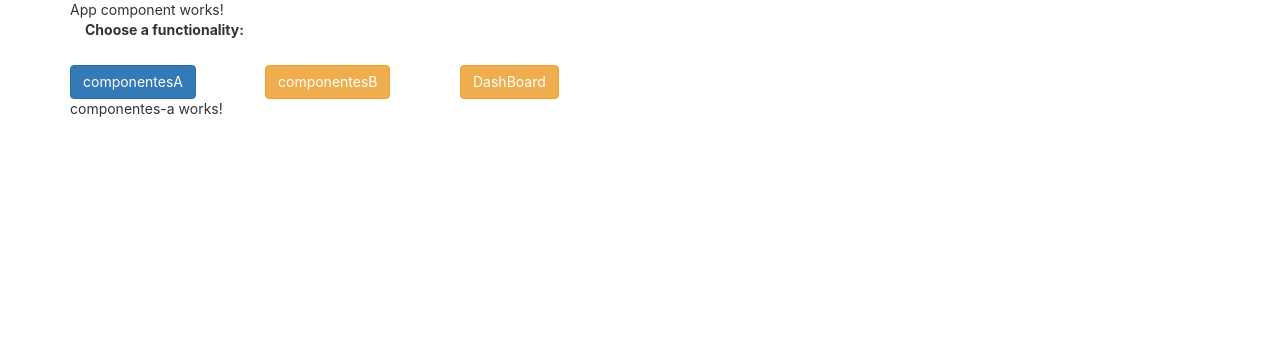
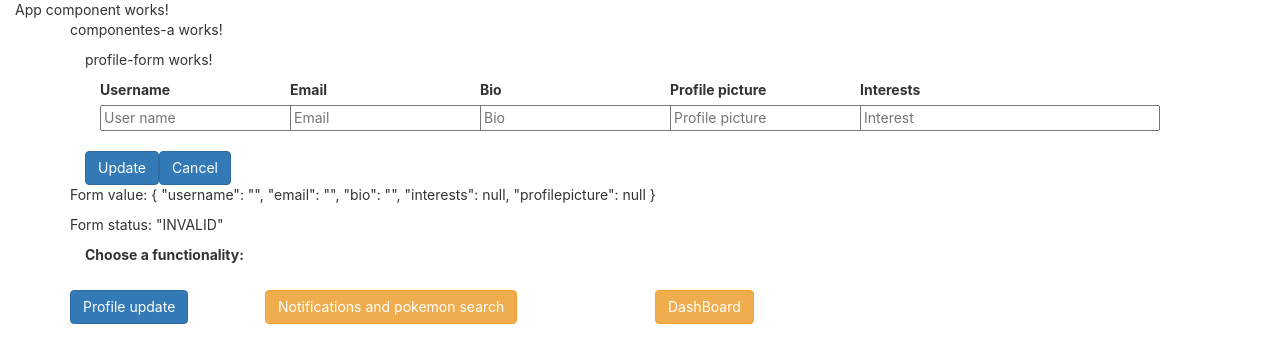
Before and after one commit to jorgemtnz/globallogicAngularCourse, an Angular app: page /componentesA in a window 1280 px wide. Shown: the top 362 px of the page. Built offline with nearby package versions, Linux system fonts and the light colour scheme.

Commit message:
organize the app. Create reactive form

```diff
--- a/src/app/app.component.html
+++ b/src/app/app.component.html
@@ -1,9 +1,16 @@
 <div >
+  <div class="col-sm-12 col-md-12">
+    <p>App component works!</p>
+  </div>
+  <div class=" container">
+      <div class="row">
+        <div class="col-sm-12 col-md-12">
+          <router-outlet></router-outlet>
+        </div>
+      </div>
+    </div>
     <div class="container">
       <div class="row">
-        <div class="col-sm-12 col-md-12">
-          <p>App component works!</p>
-        </div>
       </div>
       <div class="row"></div>
       <div class="col-sm-12 col-md-12">
@@ -15,12 +22,12 @@
       <div class="row">
         <div class="col-sm-2 col-md-2">
           <button class="btn btn-primary" routerLink="componentesA" tabindex="0">
-            <span>componentesA</span>
+            <span>Profile update</span>
           </button>
         </div>
-        <div class="col-sm-2 col-md-2">
+        <div class="col-sm-4 col-md-4">
           <button class="btn btn-warning" routerLink="componentesB" tabindex="0">
-            <span>componentesB</span>
+            <span>Notifications and pokemon search</span>
           </button>
         </div>
         <div class="col-sm-2 col-md-2">
@@ -28,16 +35,9 @@
               <span>DashBoard</span>
             </button>
           </div>
-        <div class="col-sm-6 col-md-6">
+        <div class="col-sm-4 col-md-4">
         </div>
       </div>
     </div>
-    <div class=" container">
-        <div class="row">
-          <div class="col-sm-12 col-md-12">
-            <router-outlet></router-outlet>
-          </div>
-        </div>
-      </div>
   </div>
 <app-spinnerloader></app-spinnerloader>
--- a/src/app/componentes-a/componentes-a.component.html
+++ b/src/app/componentes-a/componentes-a.component.html
@@ -1 +1,2 @@
 <p>componentes-a works!</p>
+<app-profile-form></app-profile-form>
--- a/src/app/componentes-a/componentes-a.module.ts
+++ b/src/app/componentes-a/componentes-a.module.ts
@@ -3,14 +3,18 @@ import { CommonModule } from '@angular/common';
 
 import { ComponentesARoutingModule } from './componentes-a-routing.module';
 import { ComponentesAComponent } from './componentes-a.component';
+import { ProfileFormComponent } from '../profile/profile-form/profile-form.component';
+import { ReactiveFormsModule } from '@angular/forms';
 
 
 @NgModule({
   declarations: [
+    ProfileFormComponent,
     ComponentesAComponent
   ],
   imports: [
     CommonModule,
+    ReactiveFormsModule,
     ComponentesARoutingModule
   ]
 })
--- a/src/app/componentes-b/componentes-b.component.html
+++ b/src/app/componentes-b/componentes-b.component.html
@@ -1 +1,7 @@
 <p>componentes-b works!</p>
+<app-notification-main></app-notification-main>
+<br>
+<hr>
+<app-pokemon-species-search></app-pokemon-species-search>
+<br>
+<hr>
--- a/src/app/notification/notification-input/notification-input.component.html
+++ b/src/app/notification/notification-input/notification-input.component.html
@@ -21,17 +21,17 @@
   <br>
   <div class=" container">
     <div class="row">
-      <div class="col-sm-1 col-md-1">
+      <div class="col-sm-2 col-md-2">
         <button class="btn btn-primary" (click)="addNotification()" tabindex="0">
           <span>Add notification</span>
         </button>
       </div>
-      <div class="col-sm-1 col-md-1">
+      <div class="col-sm-2 col-md-2">
         <button class="btn btn-warning" (click)="deleteLastElement()" tabindex="0">
           <span>Delete last notification</span>
         </button>
       </div>
-      <div class="col-sm-10 col-md-10">
+      <div class="col-sm-8 col-md-8">
       </div>
     </div>
   </div>
--- a/src/app/notification/notification-main/notification-main.component.html
+++ b/src/app/notification/notification-main/notification-main.component.html
@@ -6,14 +6,3 @@
 <app-notification-list [message] = message></app-notification-list>
 <br>
 <hr>
-<div class=" container">
-    <div class="row">
-      <div class="col-sm-2 col-md-2">
-        <button class="btn btn-primary" routerLink="" tabindex="0">
-          <span>Dashboard</span>
-        </button>
-      </div>
-      <div class="col-sm-10 col-md-10">
-      </div>
-    </div>
-  </div>
--- a/src/app/pokemon/pokemon-species-search/pokemon-species-search.component.html
+++ b/src/app/pokemon/pokemon-species-search/pokemon-species-search.component.html
@@ -31,17 +31,4 @@
     </div>
     <br>
     <hr>
-    <div class=" container">
-      <div class="row">
-        <div class="col-sm-2 col-md-2">
-          <button class="btn btn-primary" routerLink="" tabindex="0">
-            <span>Dashboard</span>
-          </button>
-        </div>
-        <div class="col-sm-10 col-md-10">
-        </div>
-      </div>
-    </div>
-
-
   </div>
--- /dev/null
+++ b/src/app/profile/profile-form/profile-form.component.html
@@ -0,0 +1,49 @@
+<form [formGroup]="profileForm" (ngSubmit)="updateProfile()" autocomplete="off" >
+<div >
+    <div class="container">
+      <div class="row">
+        <div class="col-sm-12 col-md-12">
+            <p>profile-form works!</p>
+        </div>
+      </div>
+      <div class="row"></div>
+      <div class="col-sm-2 col-md-2">
+        <label >Username </label>
+        <input type="text" id="username" formControlName="username" placeholder="User name" style="width:300px">
+      </div>
+      <div class="col-sm-2 col-md-2">
+        <label >Email </label>
+        <input type="text" id="email" formControlName="email" placeholder="Email" style="width:300px">
+      </div>
+      <div class="col-sm-2 col-md-2">
+        <label >Bio </label>
+        <input type="text" id="bio" formControlName="bio" placeholder="Bio" style="width:300px">
+      </div>
+      <div class="col-sm-2 col-md-2">
+        <label >Profile picture </label>
+        <input type="text" id="profilepicture" formControlName="profilepicture" placeholder="Profile picture" style="width:300px">
+      </div>
+      <div class="col-sm-4 col-md-4">
+        <label >Interests </label>
+        <input type="text" id="interests" formControlName="interests" placeholder="Interest" style="width:300px">
+      </div>
+    </div>
+    <br>
+    <div class=" container">
+      <div class="row">
+        <div class="col-sm-2 col-md-2">
+          <button class="btn btn-primary" type="submit" tabindex="0">
+            <span>Update</span>
+          </button>
+          <button class="btn btn-primary" (click)="cancel()" tabindex="0">
+            <span>Cancel</span>
+          </button>
+        </div>
+        <div class="col-sm-10 col-md-10">
+        </div>
+      </div>
+    </div>
+  </div>
+</form>
+<p>Form value: {{profileForm.value | json}}</p>
+<p>Form status: {{profileForm.status | json}}</p>
--- /dev/null
+++ b/src/app/profile/profile-form/profile-form.component.ts
@@ -0,0 +1,34 @@
+import { Component, OnInit } from '@angular/core';
+import { FormControl, FormGroup, Validators } from '@angular/forms';
+
+@Component({
+  selector: 'app-profile-form',
+  templateUrl: './profile-form.component.html',
+  styleUrls: ['./profile-form.component.css']
+})
+export class ProfileFormComponent implements OnInit{
+
+ngOnInit(): void {
+  this.initializeForm();
+}
+
+
+profileForm:FormGroup = new FormGroup({});
+
+initializeForm(){
+  this.profileForm = new FormGroup({
+    username: new FormControl('',[Validators.required, Validators.maxLength(15), Validators.minLength(4), Validators.pattern("^[a-zA-Z0-9]$")] ),
+    email: new FormControl('',Validators.required),
+    bio: new FormControl('',Validators.required),
+    interests: new FormControl(),
+    profilepicture: new FormControl()
+  });
+}
+
+updateProfile(){
+console.log(this.profileForm?.value);
+}
+
+cancel(){}
+
+}
```
Also changed, not shown: src/app/app.module.ts (+0 -11 lines), src/app/componentes-b/componentes-b.module.ts (+10 -0 lines), src/app/profile/profile-form/profile-form.component.css (added).
